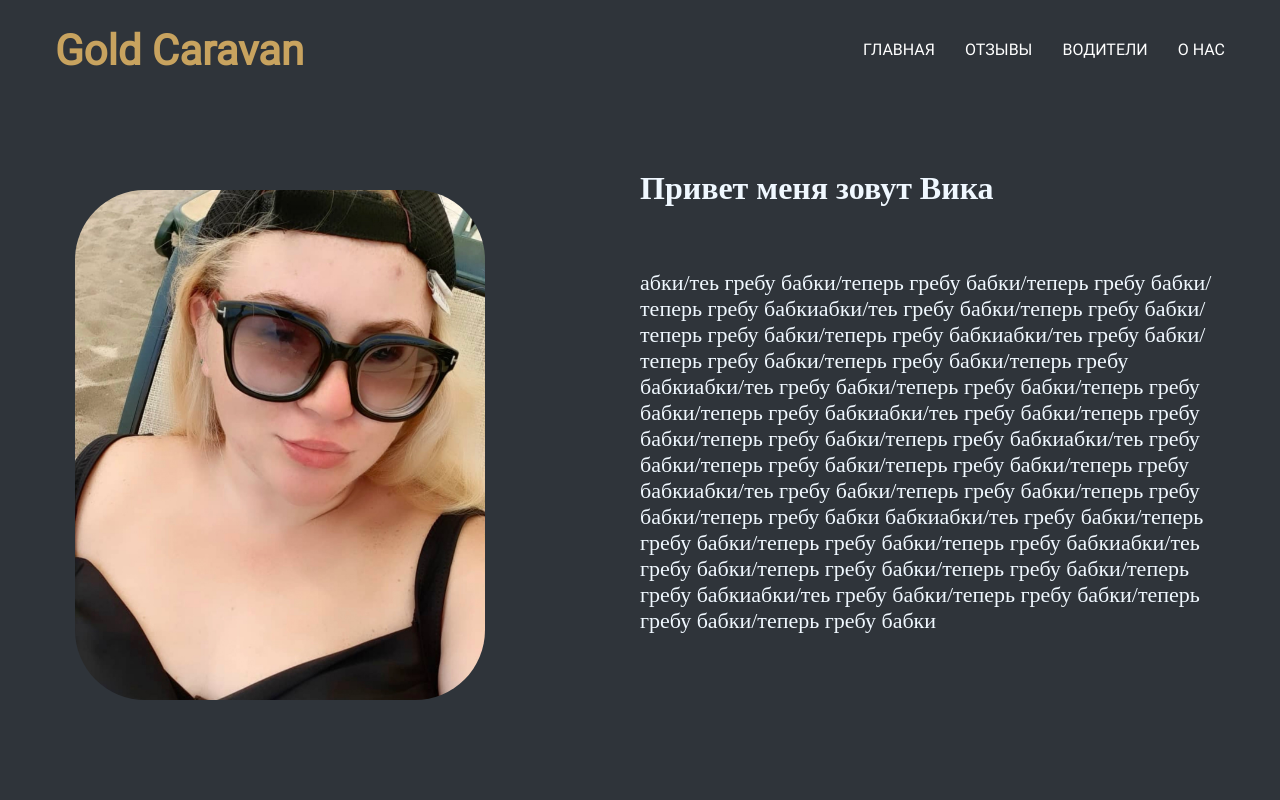
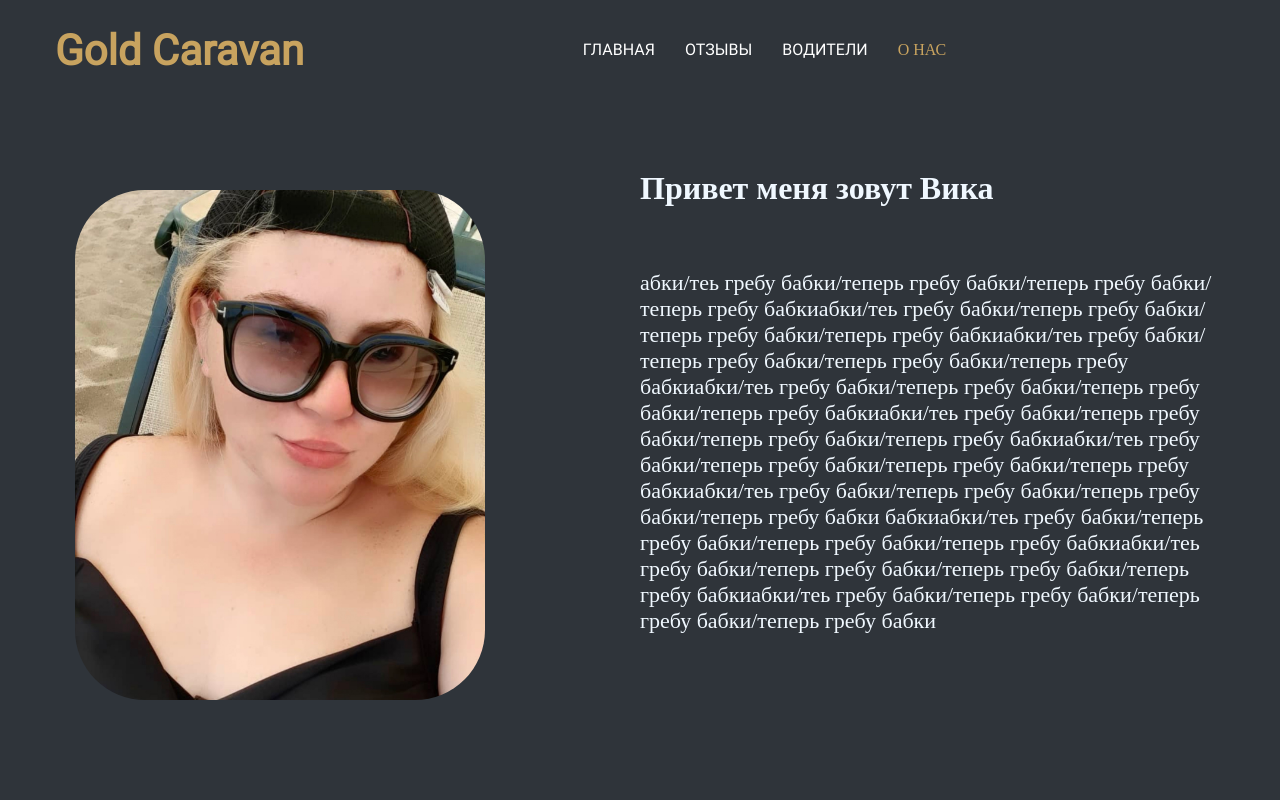
Before and after one commit to UshakovDmitry/gold-caravan, a React (Create React App) app: page /about in a window 1280 px wide. Shown: the top 800 px of the page. Built offline with nearby package versions, Linux system fonts and the light colour scheme.

Commit message:
ref link on NavLink

```diff
--- a/src/components/Header/Header.jsx
+++ b/src/components/Header/Header.jsx
@@ -1,5 +1,5 @@
 import React from "react";
-import { Link } from "react-router-dom";
+import { NavLink } from "react-router-dom";
 import css from "./header.module.css";
 import {AiOutlineMenu,AiOutlineClose}  from 'react-icons/ai';
 
@@ -19,19 +19,20 @@ const Header = () => {
 
 
         <ul className={nav ? [css.menu, css.active].join(' ') : [css.menu]}>
-          <Link to="/" className={css.link}>
+          <NavLink to="/" className={ ({isActive}) => isActive ? `${css.active_link}` : `${css.link}`}>
             ГЛАВНАЯ
-          </Link>
-          <Link to="/reviews" className={css.link}>
+          </NavLink>
+          <NavLink to="/reviews"  className={ ({isActive}) => isActive ? `${css.active_link}` : `${css.link}`}>
             ОТЗЫВЫ
-          </Link>
-          <Link to="/drivers" className={css.link}>
+          </NavLink>
+          <NavLink to="/drivers" className={ ({isActive}) => isActive ? `${css.active_link}` : `${css.link}`}>
             ВОДИТЕЛИ
-          </Link>
-          <Link to="/about" className={css.link}>
+          </NavLink>
+          <NavLink to="/about" className={ ({isActive}) => isActive ? `${css.active_link}` : `${css.link}`}>
             О НАС
-          </Link>
+          </NavLink>
         </ul>
+        <div className={css.animation}></div>
 
 
 
--- a/src/components/Header/header.module.css
+++ b/src/components/Header/header.module.css
@@ -29,6 +29,15 @@
   background: #c8a35f;
 }
 
+
+
+
+
+
+
+
+
+
 .menu {
   padding: 0;
   display: flex;
@@ -52,6 +61,17 @@
   color: white;
   /* transition: 0.3s ease-in; */
 }
+
+/* .link:hover {
+  color: #c8a35f;
+} */
+
+.active_link {
+  color: #c8a35f;
+  text-decoration: none;
+}
+
+
 .h1 {
   font-family: "Roboto-regular";
   color: #c8a35f;
--- a/src/components/Lending/Lending.js
+++ b/src/components/Lending/Lending.js
@@ -11,7 +11,7 @@ const Lending = () => {
 
     <div className={css.container}>
       <h1 className={css.h1}>ГРУЗОВЫЕ ПЕРЕВОЗКИ</h1>
-      <p className={css.p}>Перевозка крупногабаритных грузов по России и Казахстану. Полное экспедирование, страхование, упаковка и хранение грузов</p>
+      <p className={css.p}>Перевозка малых и крупногабаритных грузов по России и Казахстану. Полное сопровождение с персональным менеджером.</p>
     </div>
 
     </div>
--- a/src/components/Lending/Lending.module.css
+++ b/src/components/Lending/Lending.module.css
@@ -32,12 +32,12 @@
 
   .p {
     font-family: 'Roboto-regular';
-    font-size: 18px;
+    font-size: 24px;
     color: white;
     text-align: center;
     margin-left: 80px;
     margin-right: 80px;
-    line-height: 135%ж
+    line-height: 150%;
 
   }
 
```
